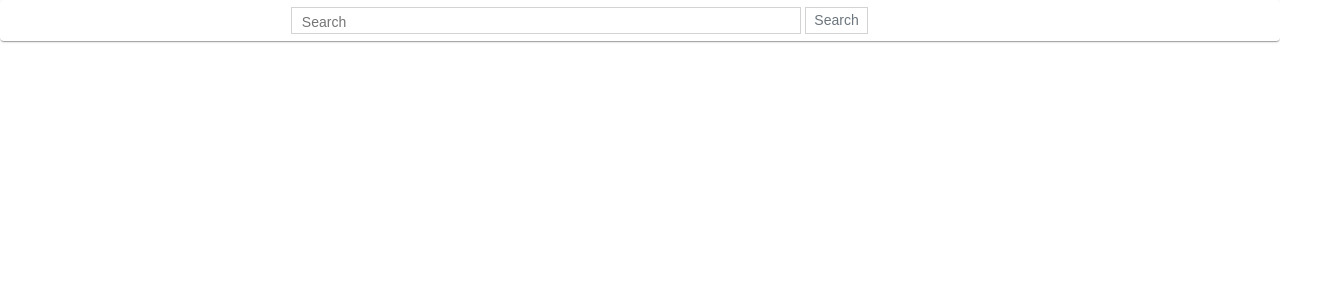
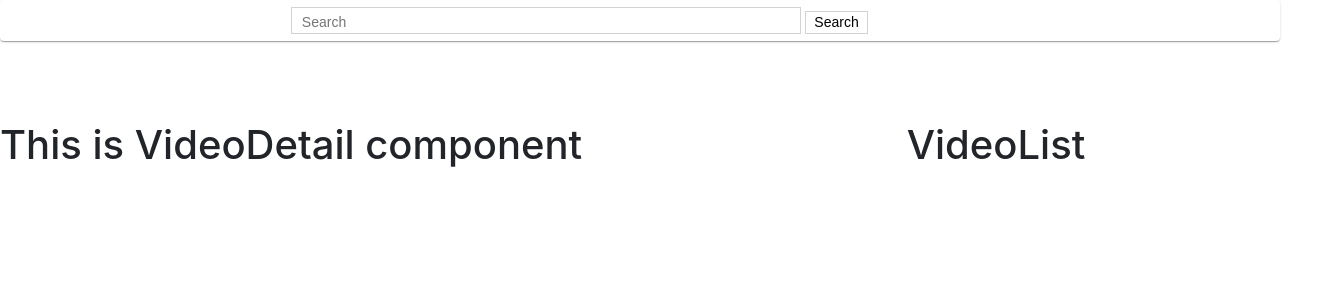
Before and after one commit to Sakshi-ansal/Upgrad-Project-2-youtubeClone-, a React (Create React App) app: page / in a window 1280 px wide. Shown: the top 300 px of the page, 1320 px wide, since content can reach past the window. Built offline with nearby package versions, Linux system fonts and the light colour scheme.

Commit message:
Created Various Components and Iniatiated the API call

```diff
--- a/package.json
+++ b/package.json
@@ -4,6 +4,7 @@
   "private": true,
   "dependencies": {
     "@material-ui/core": "^4.3.3",
+    "axios": "^0.19.0",
     "react": "^16.9.0",
     "react-dom": "^16.9.0",
     "react-scripts": "3.1.1"
--- a/src/App.js
+++ b/src/App.js
@@ -1,13 +1,49 @@
-import React from 'react';
+import React,{Component} from 'react';
 import './App.css';
 import Search from "./components/Search/Search";
+import VideoDetail from "./components/VideoDetail/VideoDetail";
+import VideoList from "./components/VideoList/VideoList";
+import {Grid} from "@material-ui/core";
+import youtube from "./api/youtube";
 
-function App() {
+class App extends Component {
+  state={
+    videos :[],
+    selectedVideo:null
+  }
+  onSubmitHandler = async (searchVal) => {
+    const response = await youtube.get('search' , {
+      params:{
+        part:'snippet',
+        maxResults:5,
+        key:'AIzaSyCnOscjhD8Qc3UfRSMI2aC63YMixLN_Yfg',
+        q:searchVal
+    }
+    });
+    this.setState({videos:response.data.items,selectedVideo:response.data.items[0]});
+  }
+  render(){
+    // const {selectedVideo} = this.state;
   return (
-    <div className="App">
-      <Search/>
-    </div>
+    <Grid justify="center" container spacing={10}>
+        <Grid item xs={12}>
+           <Grid container spacing={10}>
+             <Grid item xs={12}>
+                 <Search onFormSubmit = {this.onSubmitHandler}/>
+             </Grid>
+             <Grid item xs={8}>
+                 <VideoDetail
+                //  video = {selectedVideo}
+                 />
+             </Grid>
+             <Grid item xs={4}>
+                 <VideoList />
+             </Grid>
+           </Grid>
+        </Grid>
+    </Grid>
   );
+  }
 }
 
 export default App;
--- /dev/null
+++ b/src/api/youtube.js
@@ -0,0 +1,6 @@
+
+import axios from 'axios';
+
+export default axios.create({
+    baseURL: 'https://www.googleapis.com/youtube/v3',
+});
--- a/src/components/Search/Search.css
+++ b/src/components/Search/Search.css
@@ -10,14 +10,19 @@
     font-family: Arial, Helvetica, sans-serif;
     vertical-align: middle!important;
 }
+.Search_input:active{
+    border-color:lightgray!important;
+}
 /* CSS for Search button */
 .Search_button{
     border-radius: 0px;
     padding:0px 8px 0px 8px!important;
     font-family: Arial, Helvetica, sans-serif;
     font-size:14px;
-    outline-color: lightgray;
+    border:0.8px solid lightgray!important;
+    background-color:white;
+
 }
-.btn-outline-secondary{
-    border-color:lightgray!important;
+.Search_button:active{
+    border-color:rgb(10, 10, 114);
 }
--- a/src/components/Search/Search.js
+++ b/src/components/Search/Search.js
@@ -1,25 +1,43 @@
-import React from 'react';
+import React,{Component} from 'react';
 import "./Search.css";
 import { Paper, Grid } from "@material-ui/core";
-function Search(){
+class Search extends Component{
+  state={
+    searchVal:''
+  }
+  onChangeHandler = (event) =>{
+    this.setState({searchVal:event.target.value})
+  }
+  onSubmitHandler = (event) =>{
+    const {searchVal} = this.state;
+    const {onFormSubmit} = this.props;
+    onFormSubmit(searchVal);
+    event.preventDefault();
+  }
+  render(){
     return(
       <Paper style={{ padding: 7 }}>
         <Grid container>
           <Grid xs={10} md={11} item style={{ paddingRight: 16 }} container justify="center" direction="row">
+            <form onClick={this.onSubmitHandler}>
             <input
               placeholder="Search"
               className="Search_input"
               size="45"
+              onChange={this.onChangeHandler}
             />&nbsp;
             <button
-              className="btn btn-outline-secondary Search_button"
+              className="Search_button"
+              // onClick={this.onClickHandler}
             >
               Search
             </button>
+            </form>
           </Grid>
         </Grid>
       </Paper>
 
     );
+  }
 }
  export default Search;
--- /dev/null
+++ b/src/components/VideoDetail/VideoDetail.js
@@ -0,0 +1,11 @@
+import React from 'react';
+// import {Paper,Tripography} from '@material-ui/core';
+const VideoDetail=function(){
+    // if(!video)
+    //     return <div>Loading...</div>
+    // const videoSrc="https://"
+    return(
+        <h1>This is VideoDetail component</h1>
+    )
+}
+export default VideoDetail;
--- /dev/null
+++ b/src/components/VideoList/VideoList.js
@@ -0,0 +1,11 @@
+import React,{Component} from 'react';
+
+class Video extends Component{
+    render(){
+    return(
+    <h1>VideoList</h1>
+    );
+    }
+}
+
+export default Video;
```
Also changed, not shown: 1 other file (tests, documents, lock files or other folders).
